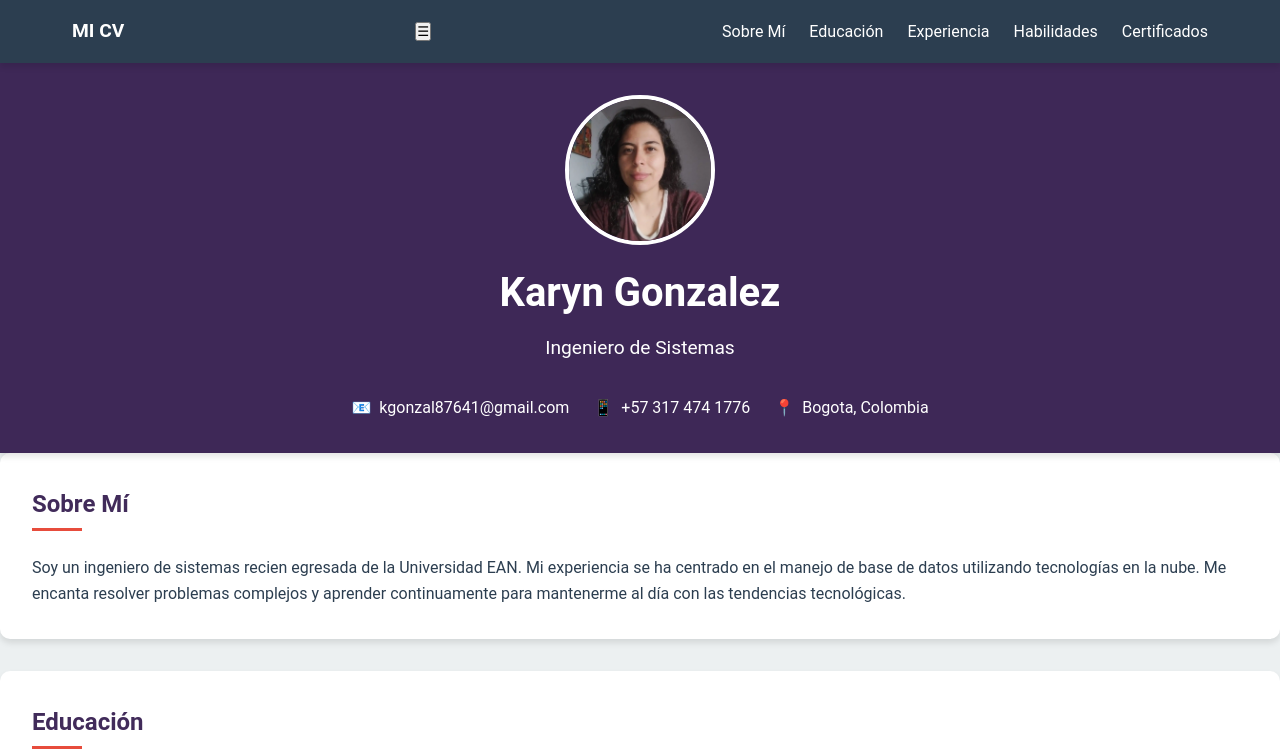
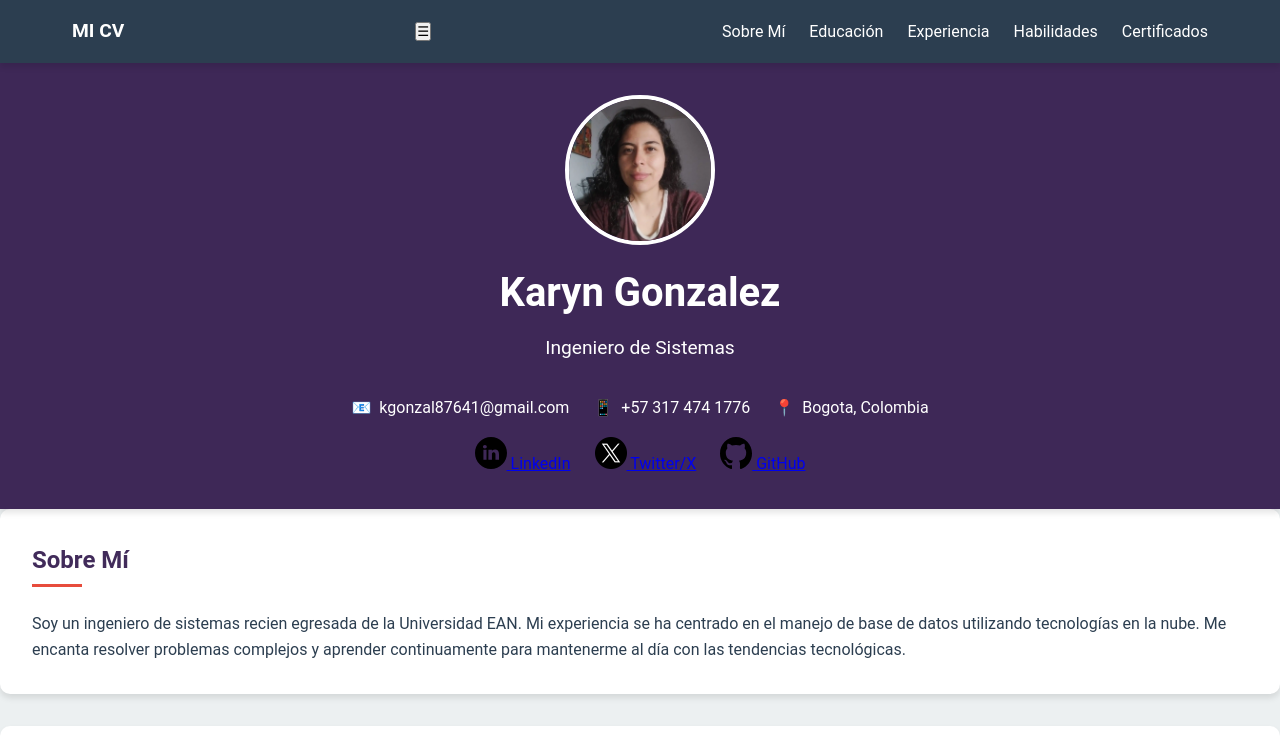
Before and after one commit to KarynGC/CV, a plain HTML site: page index.HTML in a window 1280 px wide. Shown: the top 755 px of the page. Drawn offline with Linux system fonts and the light colour scheme.

Commit message:
Redes social

```diff
--- a/index.HTML
+++ b/index.HTML
@@ -41,6 +41,21 @@
                     <span>📍</span>
                     <span>Bogota, Colombia</span>
                 </div>
+            </div>
+
+            <div class="social-links">
+                <a href="https://www.linkedin.com/in/karyn-gonzalez-54abb9258/" target="_blank" class="social-link">
+                    <img src="imagenes/linkedin.svg" alt="LinkedIn" class="social-icon">
+                    <span>LinkedIn</span>
+                </a>
+                <a href="https://x.com/karyngonzalez16" target="_blank" class="social-link">
+                    <img src="imagenes/x.png" alt="X/Twitter" class="social-icon">
+                    <span>Twitter/X</span>
+                </a>
+                <a href="https://github.com/KarynGC" target="_blank" class="social-link">
+                    <img src="imagenes/github.svg" alt="GitHub" class="social-icon">
+                    <span>GitHub</span>
+                </a>
             </div>
         </div>
     </header>
@@ -150,6 +165,7 @@
                     <p class="certificate-date">Febrero 2025</p>
                 </div>
             </div>
+            <!--Futuros certificados-->
         </section>
     </div>
 
--- a/style.css
+++ b/style.css
@@ -106,6 +106,23 @@ header {
     display: flex;
     align-items: center;
     gap: 0.5rem;
+}
+/*------ Redes Social------*/
+.social-links {
+    display: flex;
+    justify-content: center;
+    gap: 1.5rem;
+    margin-top: 1rem;
+}
+
+.social-icon {
+    width: 32px;
+    height: 32px;
+    transition: transform 0.3s ease;
+}
+
+.social-icon:hover {
+    transform: scale(1.2);
 }
 
 /*Titulos*/
```
Also changed, not shown: imagenes/github.svg (added), imagenes/linkedin.svg (added), imagenes/x.png (added).
